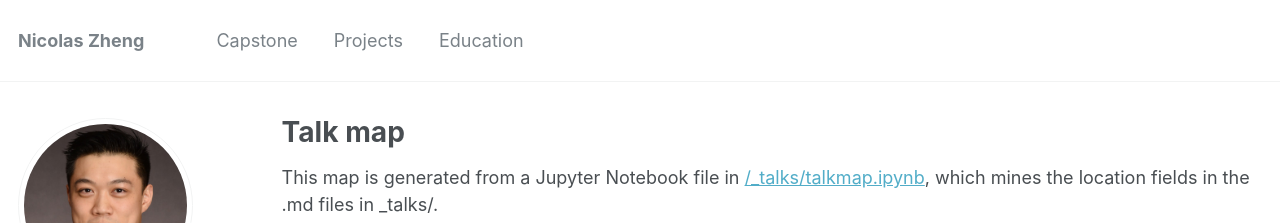
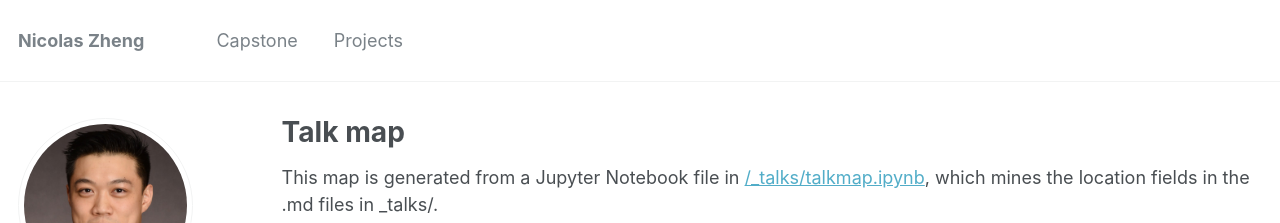
Before and after one commit to nicolas-source/Nicolas, a Jekyll site: the page built from _pages/talkmap.html, in a window 1280 px wide and 1147 px high. Shown: the top 223 px of the window. Built offline with Jekyll 4.4.1, drawn with Linux system fonts in a browser that asks for light colours; nearby versions of some CDN libraries.

Commit message:
updates on format

```diff
--- a/_data/navigation.yml
+++ b/_data/navigation.yml
@@ -5,6 +5,3 @@ main:
 
   - title: "Projects"
     url: /#Projects
-
-  - title: "Education"
-    url: /#Education
```
Also changed, not shown: _pages/about.md (+3 -1 lines).
